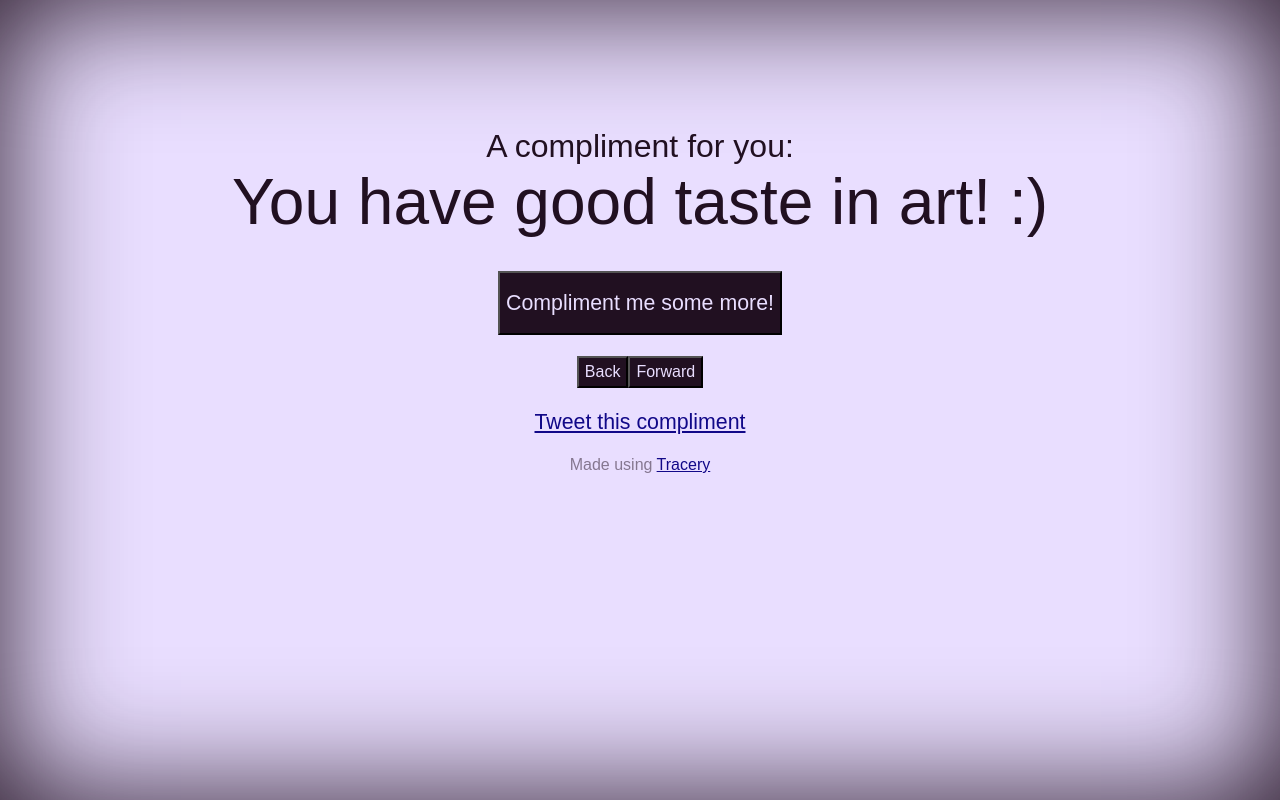
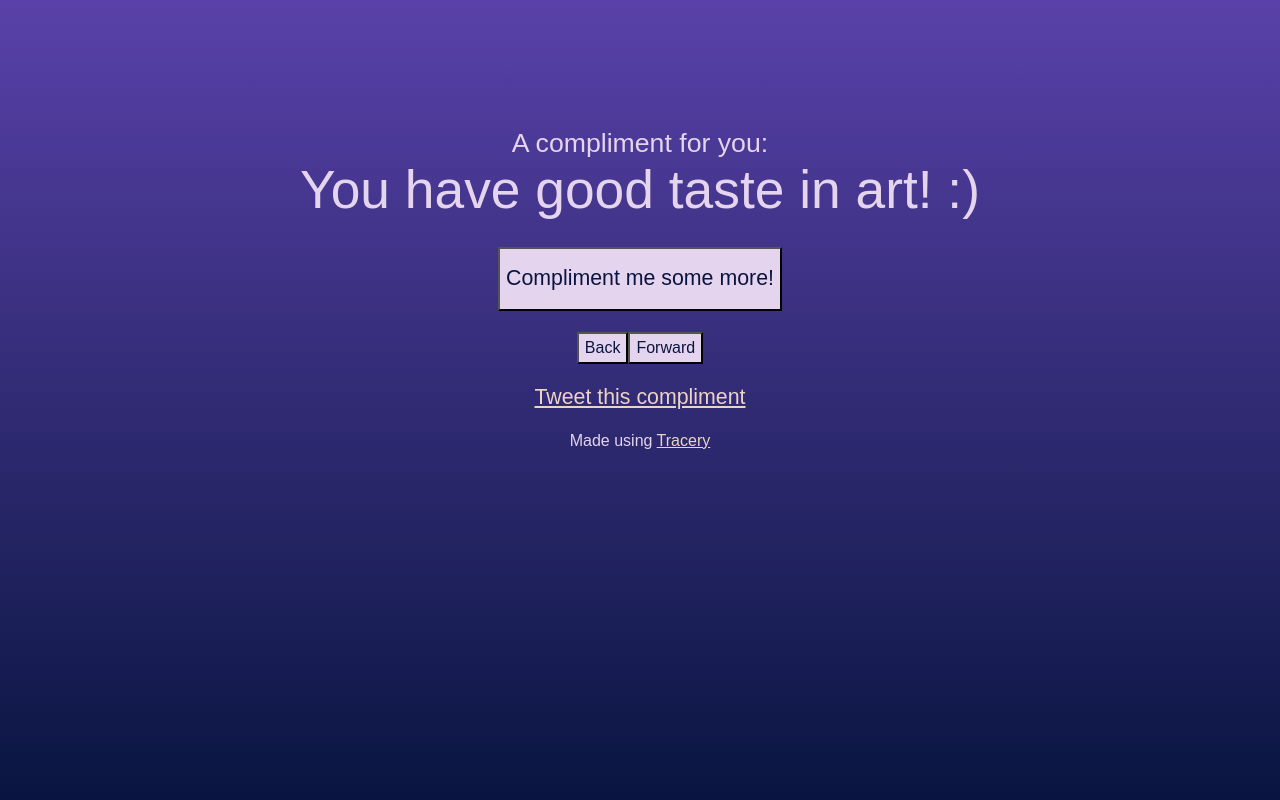
Before and after one commit to HeladoDeBrownie/Compliment-Generator, a plain HTML site: page index.html in a window 1280 px wide. Drawn offline with Linux system fonts and the light colour scheme.

Commit message:
a color scheme

```diff
--- a/style.css
+++ b/style.css
@@ -1,8 +1,7 @@
 html {
     animation:      fade-in 2s;
-    background:     rgb(233, 222, 255);
-    box-shadow:     inset 0 0 128px rgb(33, 16, 33);
-    color:          rgb(33, 16, 33);
+    background:     linear-gradient(#5941A9, #091540);
+    color:          #E5D4ED;
     font-family:    Arial, Helvetica, sans-serif;
     font-size:      16pt;
     min-height:     100%;
@@ -16,24 +15,23 @@ body {
 }
 
 a {
-    color:  rgb(17,8,136);
+    color: #EDD3C4;
 }
 
 button {
     -webkit-appearance: none;
-    background:         rgb(33, 16, 33);
-    color:              rgb(233, 222, 255);
+    background:         #E5D4ED;
+    color:              #091540;
     font-size:          75%;
     height:             32px;
 }
 
 .information {
-    color:      rgb(133,119,144);
     font-size:  75%;
 }
 
 #content {
-    font-size:  150%;
+    font-size:  125%;
 }
 
 #result {
```
